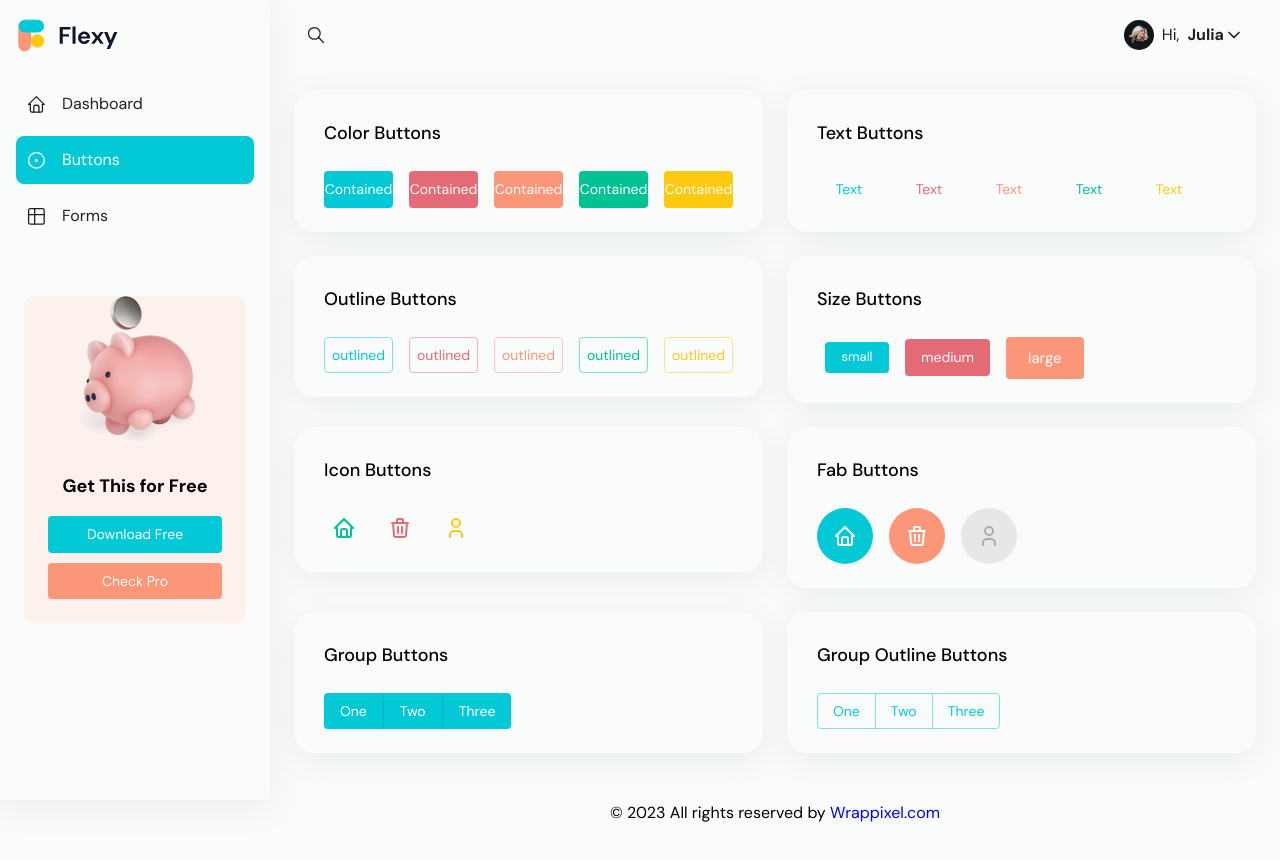
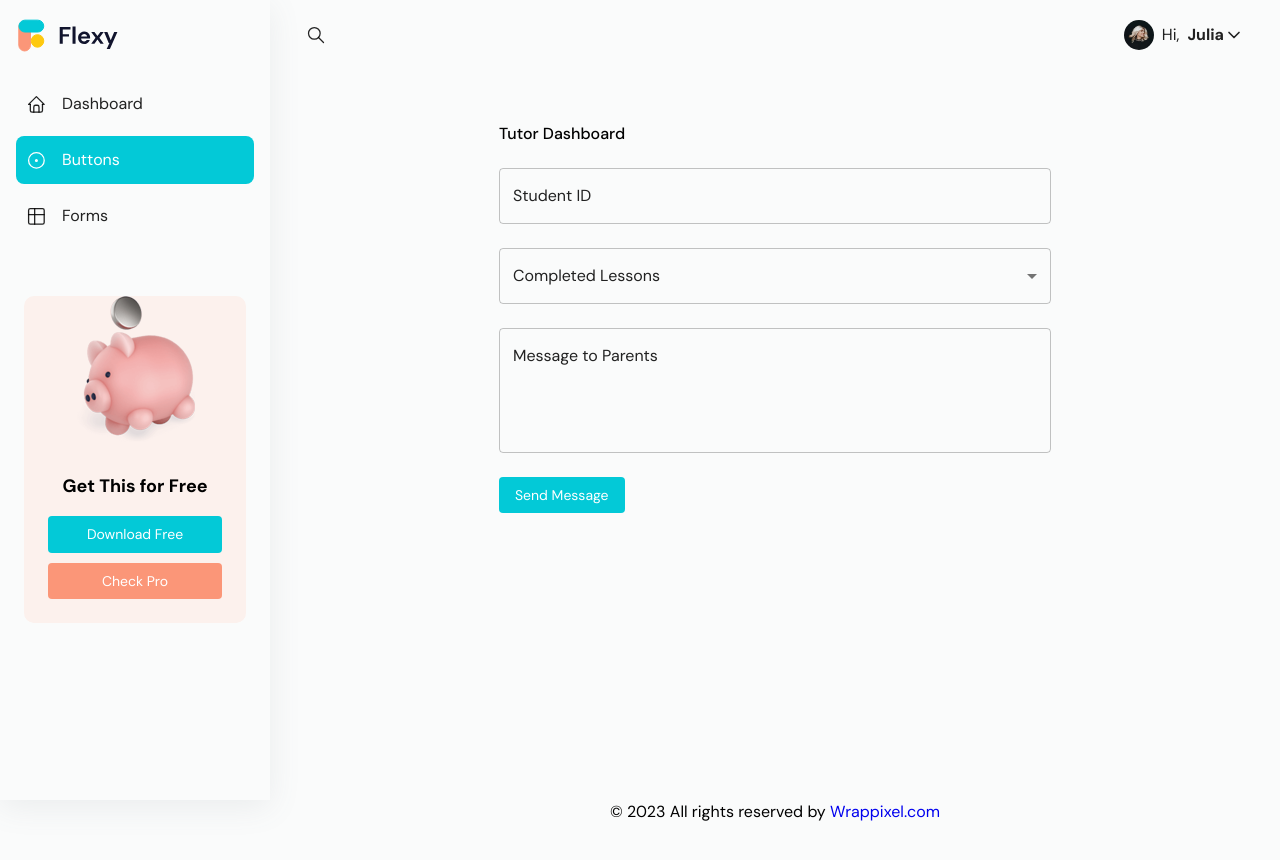
Before and after one commit to haveyoumetdenz/esd, a Next.js app in the folder frontend/flexy-admin-nextjs-Free-v2-0/: page /ui-components/buttons in a window 1280 px wide. Shown: the top 860 px of the page. Built offline with nearby package versions, Linux system fonts and the light colour scheme.

Commit message:
Progress
send to DB done

```diff
--- /dev/null
+++ b/frontend/flexy-admin-nextjs-Free-v2-0/src/app/(DashboardLayout)/ui-components/buttons/firebase.js
@@ -0,0 +1,20 @@
+// firebase.js
+import { initializeApp } from "firebase/app";
+import { getAuth } from "firebase/auth";
+import { getFirestore } from "firebase/firestore";
+
+const firebaseConfig = {
+  apiKey: "AIzaSyDGNuI9RnCdimLGRFzbeswqsjBT2cgSFU8",
+  authDomain: "educatum-communication.firebaseapp.com",
+  projectId: "educatum-communication",
+  storageBucket: "educatum-communication.appspot.com",
+  messagingSenderId: "309373230397",
+  appId: "1:309373230397:web:711fa7a3d28a82c7157954",
+  measurementId: "G-7VHSYR33DY"
+};
+
+const app = initializeApp(firebaseConfig);
+const auth = getAuth(app);
+const db = getFirestore(app);
+
+export { app, auth, db };
--- a/frontend/flexy-admin-nextjs-Free-v2-0/src/app/(DashboardLayout)/ui-components/buttons/page.tsx
+++ b/frontend/flexy-admin-nextjs-Free-v2-0/src/app/(DashboardLayout)/ui-components/buttons/page.tsx
@@ -1,157 +1,258 @@
-'use client';
-import {
-  Paper, Grid,
-  Button,
-  Box,
-  Stack,
-  IconButton,
-  Fab,
-  ButtonGroup,
-} from '@mui/material';
-import PageContainer from '@/app/(DashboardLayout)/components/container/PageContainer';
-import BaseCard from '@/app/(DashboardLayout)/components/shared/BaseCard';
-import { createTheme, ThemeProvider, styled } from '@mui/material/styles';
-import { IconHome, IconTrash, IconUser } from '@tabler/icons-react';
+// 'use client';
+// import {
+//   Paper, Grid,
+//   Select,
+//   Button,
+//   Box,
+//   Stack,
+//   IconButton,
+//   Fab,
+//   ButtonGroup,
+// } from '@mui/material';
+// import PageContainer from '@/app/(DashboardLayout)/components/container/PageContainer';
+// import BaseCard from '@/app/(DashboardLayout)/components/shared/BaseCard';
+// import { createTheme, ThemeProvider, styled } from '@mui/material/styles';
+// import { IconHome, IconTrash, IconUser } from '@tabler/icons-react';
 
 
-const Item = styled(Paper)(({ theme }) => ({
-  ...theme.typography.body1,
-  textAlign: 'center',
-  color: theme.palette.text.secondary,
-  height: 60,
-  lineHeight: '60px',
-}));
+// const Item = styled(Paper)(({ theme }) => ({
+//   ...theme.typography.body1,
+//   textAlign: 'center',
+//   color: theme.palette.text.secondary,
+//   height: 60,
+//   lineHeight: '60px',
+// }));
 
-const darkTheme = createTheme({ palette: { mode: 'dark' } });
-const lightTheme = createTheme({ palette: { mode: 'light' } });
+// const darkTheme = createTheme({ palette: { mode: 'dark' } });
+// const lightTheme = createTheme({ palette: { mode: 'light' } });
 
-const Buttons = () => {
+// const Buttons = () => {
+//   return (
+//     <PageContainer title="button" description="this is button">
+//       <Grid container spacing={3}>
+//         <Grid item xs={12} lg={6}>
+//           <BaseCard title="Color Buttons">
+//             <Stack spacing={2} direction="row">
+//               <Button variant="contained" color="primary">
+//                 Contained
+//               </Button>
+//               <Button variant="contained" color="error">
+//                 Contained
+//               </Button>
+//               <Button variant="contained" color="secondary">
+//                 Contained
+//               </Button>
+//               <Button variant="contained" color="success">
+//                 Contained
+//               </Button>
+//               <Button variant="contained" color="warning">
+//                 Contained
+//               </Button>
+//             </Stack>
+//           </BaseCard>
+//         </Grid>
+//         <Grid item xs={12} lg={6} >
+//           <BaseCard title="Text Buttons">
+//             <Stack spacing={2} direction="row">
+//               <Button variant="text" color="primary">Text</Button>
+//               <Button variant="text" color="error">Text</Button>
+//               <Button variant="text" color="secondary">Text</Button>
+//               <Button variant="text" color="success">Text</Button>
+//               <Button variant="text" color="warning">Text</Button>
+//             </Stack>
+//           </BaseCard>
+//         </Grid>
+//         <Grid item xs={12} lg={6} >
+//           <BaseCard title="Outline Buttons">
+//             <Stack spacing={2} direction="row">
+//               <Button variant="outlined" color="primary">
+//                 outlined
+//               </Button>
+//               <Button variant="outlined" color="error">
+//                 outlined
+//               </Button>
+//               <Button variant="outlined" color="secondary">
+//                 outlined
+//               </Button>
+//               <Button variant="outlined" color="success">
+//                 outlined
+//               </Button>
+//               <Button variant="outlined" color="warning">
+//                 outlined
+//               </Button>
+//             </Stack>
+//           </BaseCard>
+//         </Grid>
+//         <Grid item xs={12} lg={6} >
+//           <BaseCard title="Size Buttons">
+//             <Box sx={{ "& button": { mx: 1 } }}>
+//               <Button color="primary" size="small" variant="contained">
+//                 small
+//               </Button>
+//               <Button color="error" size="medium" variant="contained">
+//                 medium
+//               </Button>
+//               <Button color="secondary" size="large" variant="contained">
+//                 large
+//               </Button>
+//             </Box>
+//           </BaseCard>
+//         </Grid>
+//         <Grid item xs={12} lg={6} >
+//           <BaseCard title="Icon Buttons">
+//             <Stack spacing={2} direction="row">
+//               <IconButton aria-label="delete" color="success">
+//                 <IconHome />
+//               </IconButton>
+//               <IconButton aria-label="delete" color="error">
+//                 <IconTrash />
+//               </IconButton>
+//               <IconButton aria-label="user" color="warning">
+//                 <IconUser />
+//               </IconButton>
+//             </Stack>
+//           </BaseCard>
+//         </Grid>
+//         <Grid item xs={12} lg={6}>
+//           <BaseCard title="Fab Buttons">
+//             <Stack spacing={2} direction="row">
+//               <Fab color="primary" aria-label="add">
+//                 <IconHome />
+//               </Fab>
+//               <Fab color="secondary" aria-label="add">
+//                 <IconTrash />
+//               </Fab>
+//               <Fab color="secondary" disabled aria-label="add">
+//                 <IconUser />
+//               </Fab>
+//             </Stack>
+//           </BaseCard>
+//         </Grid>
+//         <Grid item xs={12} lg={6}>
+//           <BaseCard title="Group Buttons">
+//             <ButtonGroup
+//               variant="contained"
+//               aria-label="outlined primary button group"
+//             >
+//               <Button>One</Button>
+//               <Button>Two</Button>
+//               <Button>Three</Button>
+//             </ButtonGroup>
+//           </BaseCard>
+//         </Grid>
+//         <Grid item xs={12} lg={6}>
+//           <BaseCard title="Group Outline Buttons">
+//             <ButtonGroup variant="outlined" aria-label="outlined button group">
+//               <Button>One</Button>
+//               <Button>Two</Button>
+//               <Button>Three</Button>
+//             </ButtonGroup>
+//           </BaseCard>
+//         </Grid>
+//       </Grid>
+
+//     </PageContainer>
+//   );
+// };
+
+// export default Buttons;
+
+'use client';
+import React, { useState } from 'react';
+import { Container, TextField, MenuItem, Box, Typography, Button } from '@mui/material';
+import { db } from './firebase'; // Adjust the path to your firebase.js file
+import { collection, addDoc } from 'firebase/firestore';
+
+const TutorDashboard = () => {
+  const [selectedLesson, setSelectedLesson] = useState('');
+  const [message, setMessage] = useState('');
+  const [selectedStudentId, setSelectedStudentId] = useState('');
+
+  // Dummy data for completed lessons
+  const completedLessons = [
+    { id: 1, title: 'Math - Algebra' },
+    { id: 2, title: 'Science - Biology' },
+    { id: 3, title: 'History - World War II' },
+  ];
+
+  const handleChange = (event) => {
+    const lessonId = event.target.value;
+    setSelectedLesson(lessonId);
+
+    // Find the selected lesson based on the lessonId
+    const lesson = completedLessons.find(lesson => lesson.id === parseInt(lessonId));
+    if (lesson) {
+      // Generate a template message based on the selected lesson
+      setMessage(`Today, we covered the topic "${lesson.title}" in class. The student showed good understanding and progress.`);
+    }
+  };
+
+  const sendMessageToFirebase = async () => {
+    try {
+      // Create a reference to the communications collection
+      const communicationsRef = collection(db, 'communications');
+
+      // Add a new document to the communications collection
+      const newCommunicationRef = await addDoc(communicationsRef, {
+        studentID: selectedStudentId,
+        CompletedLessons: selectedLesson,
+        MessageToParents: message,
+        dateSent: new Date().toISOString().split('T')[0] // Format the date as "YYYY-MM-DD"
+      });
+
+      console.log('New communication added with ID:', newCommunicationRef.id);
+    } catch (error) {
+      console.error('Error adding communication to Firebase:', error);
+    }
+  };
+
   return (
-    <PageContainer title="button" description="this is button">
-      <Grid container spacing={3}>
-        <Grid item xs={12} lg={6}>
-          <BaseCard title="Color Buttons">
-            <Stack spacing={2} direction="row">
-              <Button variant="contained" color="primary">
-                Contained
-              </Button>
-              <Button variant="contained" color="error">
-                Contained
-              </Button>
-              <Button variant="contained" color="secondary">
-                Contained
-              </Button>
-              <Button variant="contained" color="success">
-                Contained
-              </Button>
-              <Button variant="contained" color="warning">
-                Contained
-              </Button>
-            </Stack>
-          </BaseCard>
-        </Grid>
-        <Grid item xs={12} lg={6} >
-          <BaseCard title="Text Buttons">
-            <Stack spacing={2} direction="row">
-              <Button variant="text" color="primary">Text</Button>
-              <Button variant="text" color="error">Text</Button>
-              <Button variant="text" color="secondary">Text</Button>
-              <Button variant="text" color="success">Text</Button>
-              <Button variant="text" color="warning">Text</Button>
-            </Stack>
-          </BaseCard>
-        </Grid>
-        <Grid item xs={12} lg={6} >
-          <BaseCard title="Outline Buttons">
-            <Stack spacing={2} direction="row">
-              <Button variant="outlined" color="primary">
-                outlined
-              </Button>
-              <Button variant="outlined" color="error">
-                outlined
-              </Button>
-              <Button variant="outlined" color="secondary">
-                outlined
-              </Button>
-              <Button variant="outlined" color="success">
-                outlined
-              </Button>
-              <Button variant="outlined" color="warning">
-                outlined
-              </Button>
-            </Stack>
-          </BaseCard>
-        </Grid>
-        <Grid item xs={12} lg={6} >
-          <BaseCard title="Size Buttons">
-            <Box sx={{ "& button": { mx: 1 } }}>
-              <Button color="primary" size="small" variant="contained">
-                small
-              </Button>
-              <Button color="error" size="medium" variant="contained">
-                medium
-              </Button>
-              <Button color="secondary" size="large" variant="contained">
-                large
-              </Button>
-            </Box>
-          </BaseCard>
-        </Grid>
-        <Grid item xs={12} lg={6} >
-          <BaseCard title="Icon Buttons">
-            <Stack spacing={2} direction="row">
-              <IconButton aria-label="delete" color="success">
-                <IconHome />
-              </IconButton>
-              <IconButton aria-label="delete" color="error">
-                <IconTrash />
-              </IconButton>
-              <IconButton aria-label="user" color="warning">
-                <IconUser />
-              </IconButton>
-            </Stack>
-          </BaseCard>
-        </Grid>
-        <Grid item xs={12} lg={6}>
-          <BaseCard title="Fab Buttons">
-            <Stack spacing={2} direction="row">
-              <Fab color="primary" aria-label="add">
-                <IconHome />
-              </Fab>
-              <Fab color="secondary" aria-label="add">
-                <IconTrash />
-              </Fab>
-              <Fab color="secondary" disabled aria-label="add">
-                <IconUser />
-              </Fab>
-            </Stack>
-          </BaseCard>
-        </Grid>
-        <Grid item xs={12} lg={6}>
-          <BaseCard title="Group Buttons">
-            <ButtonGroup
-              variant="contained"
-              aria-label="outlined primary button group"
-            >
-              <Button>One</Button>
-              <Button>Two</Button>
-              <Button>Three</Button>
-            </ButtonGroup>
-          </BaseCard>
-        </Grid>
-        <Grid item xs={12} lg={6}>
-          <BaseCard title="Group Outline Buttons">
-            <ButtonGroup variant="outlined" aria-label="outlined button group">
-              <Button>One</Button>
-              <Button>Two</Button>
-              <Button>Three</Button>
-            </ButtonGroup>
-          </BaseCard>
-        </Grid>
-      </Grid>
-
-    </PageContainer>
+    <Container maxWidth="sm">
+      <Box sx={{ my: 4 }}>
+        <Typography variant="h5" gutterBottom>
+          Tutor Dashboard
+        </Typography>
+        <TextField
+          label="Student ID"
+          value={selectedStudentId}
+          onChange={(event) => setSelectedStudentId(event.target.value)}
+          fullWidth
+          margin="normal"
+        />
+        <TextField
+          select
+          label="Completed Lessons"
+          value={selectedLesson}
+          onChange={handleChange}
+          fullWidth
+          margin="normal"
+        >
+          {completedLessons.map((lesson) => (
+            <MenuItem key={lesson.id} value={lesson.id}>
+              {lesson.title}
+            </MenuItem>
+          ))}
+        </TextField>
+        <TextField
+          label="Message to Parents"
+          value={message}
+          onChange={(event) => setMessage(event.target.value)}
+          multiline
+          rows={4}
+          fullWidth
+          margin="normal"
+        />
+        <Button
+          variant="contained"
+          color="primary"
+          sx={{ mt: 2 }}
+          onClick={sendMessageToFirebase}
+        >
+          Send Message
+        </Button>
+      </Box>
+    </Container>
   );
 };
 
-export default Buttons;
+export default TutorDashboard;
--- /dev/null
+++ b/package.json
@@ -0,0 +1,5 @@
+{
+  "dependencies": {
+    "firebase": "^10.10.0"
+  }
+}
```
Also changed, not shown: 1 other file (tests, documents, lock files or other folders).
